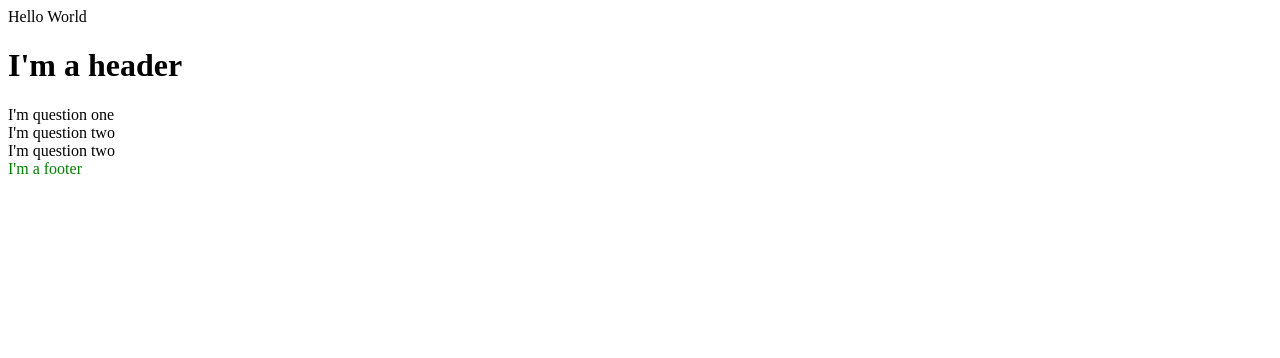
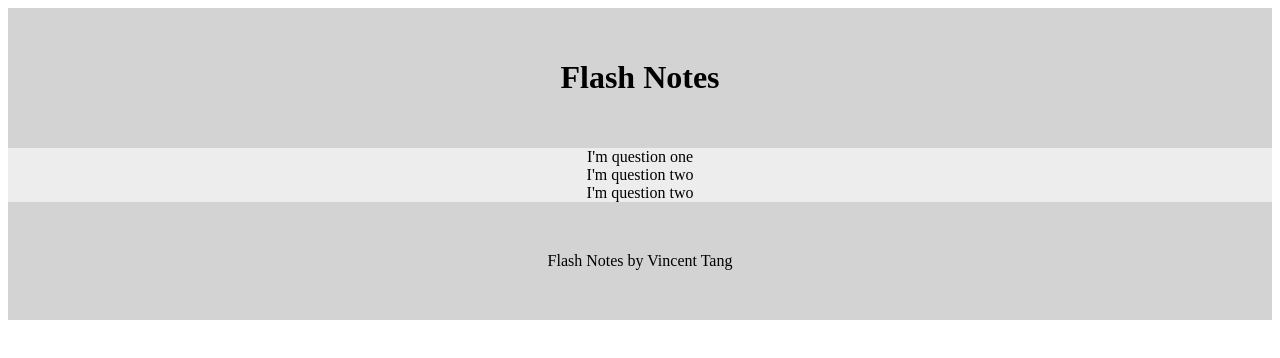
Before and after one commit to vincentntang/flashnotes-react, a React (Create React App) app in the folder frontend/: page / in a window 1280 px wide. Shown: the top 358 px of the page. Built offline with nearby package versions, Linux system fonts and the light colour scheme.

Commit message:
Basic Styling Added on

```diff
--- a/frontend/src/App.js
+++ b/frontend/src/App.js
@@ -6,7 +6,7 @@ import styled, { ThemeProvider, createGlobalStyle } from "styled-components";
 const theme = {
   red: "#FF0000",
   black: "#393939",
-  grey: "#3A3A3A",
+  grey: "lightgray",
   lightgrey: "#E1E1E1",
   offWhite: "#EDEDED",
   maxWidth: "1000px",
@@ -26,7 +26,6 @@ class App extends Component {
       <ThemeProvider theme={theme}>
         <div className="App">
           <GlobalStyle />
-          Hello World
           <Main />
         </div>
       </ThemeProvider>
--- a/frontend/src/components/layout/Footer.js
+++ b/frontend/src/components/layout/Footer.js
@@ -1,14 +1,18 @@
 import React from "react";
-import styled from "styled-components";
+import styled, { withTheme } from "styled-components";
 
-const Footer = styled.footer`
-  color: green;
+const FooterWrapper = styled.footer`
+  background-color: ${props => props.theme.grey}
+  text-align: center;
+  padding: 50px;
 `;
 
-export default () => {
+const Footer = props => {
   return (
-    <Footer>
-      <div>I'm a footer</div>
-    </Footer>
+    <FooterWrapper>
+      <div>Flash Notes by Vincent Tang</div>
+    </FooterWrapper>
   );
 };
+
+export default withTheme(Footer);
--- a/frontend/src/components/layout/Header.js
+++ b/frontend/src/components/layout/Header.js
@@ -1,10 +1,17 @@
 import React from "react";
+import styled from "styled-components";
+
+const HeaderWrapper = styled.header`
+  background-color: ${props => props.theme.grey}
+  text-align: center;
+  padding: 30px;
+`;
 
 const Header = props => {
   return (
-    <header className="top">
-      <h1>I'm a header</h1>
-    </header>
+    <HeaderWrapper className="top">
+      <h1>Flash Notes</h1>
+    </HeaderWrapper>
   );
 };
 
--- a/frontend/src/components/layout/Main.js
+++ b/frontend/src/components/layout/Main.js
@@ -2,6 +2,12 @@ import React, { Component } from "react";
 import Footer from "./Footer";
 import Header from "./Header";
 import MainData from "../data/MainData";
+import styled from "styled-components";
+
+const MainStyles = styled.div`
+  background-color: ${props => props.theme.offWhite}
+  text-align: center;
+`;
 
 export default class Main extends Component {
   state = MainData;
@@ -11,9 +17,11 @@ export default class Main extends Component {
     return (
       <div>
         <Header />
-        {this.state.cards.map(card => {
-          return <div key={card.id}>{card.question}</div>;
-        })}
+        <MainStyles>
+          {this.state.cards.map(card => {
+            return <div key={card.id}>{card.question}</div>;
+          })}
+        </MainStyles>
         <Footer />
       </div>
     );
```
